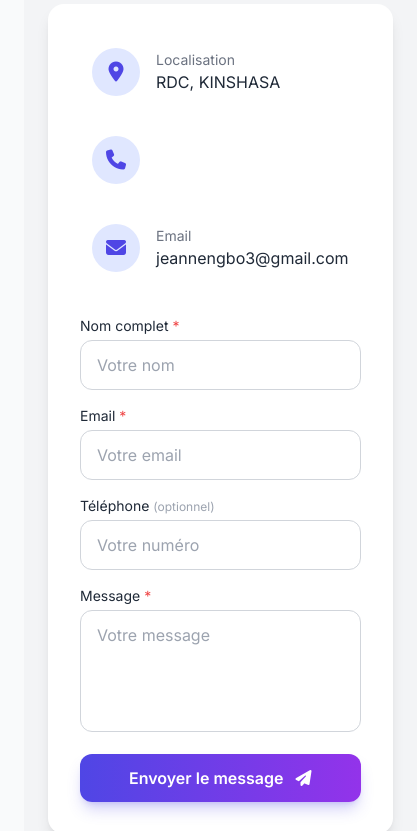
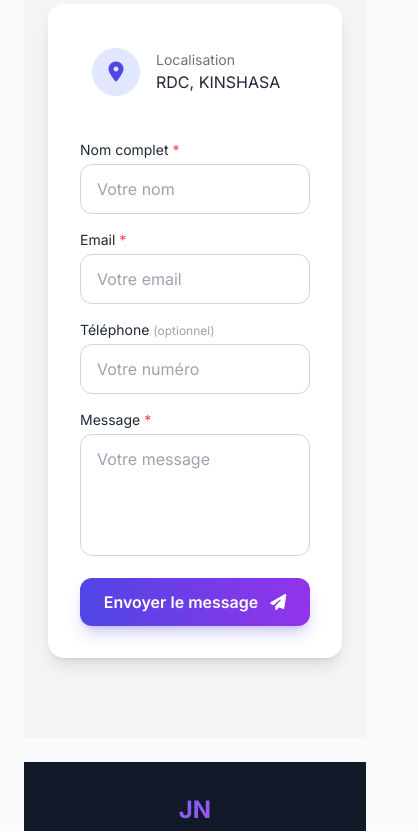
Before and after one commit to jeanne2007/forfolio_web, a plain HTML site: page index.html in a window 390 px wide. Shown: the part 6180-7011 px from the top of the page, 417 px wide, since content can reach past the window. Drawn offline with nearby package versions, Linux system fonts and the light colour scheme.

Commit message:
Remove contact information from index.html
Removed contact information sections including phone and email.

```diff
--- a/index.html
+++ b/index.html
@@ -492,22 +492,7 @@
                         </div>
                     </div>
 
-                    <div class="flex items-center gap-4 p-3 rounded-xl hover:bg-gray-50 dark:hover:bg-gray-700/50 transition">
-                        <div class="w-12 h-12 bg-indigo-100 dark:bg-indigo-900/30 rounded-full flex items-center justify-center text-indigo-600 text-xl">
-                            <i class="fas fa-phone"></i>
-                        </div>
 
-                    </div>
-
-                    <div class="flex items-center gap-4 p-3 rounded-xl hover:bg-gray-50 dark:hover:bg-gray-700/50 transition">
-                        <div class="w-12 h-12 bg-indigo-100 dark:bg-indigo-900/30 rounded-full flex items-center justify-center text-indigo-600 text-xl">
-                            <i class="fas fa-envelope"></i>
-                        </div>
-                        <div>
-                            <p class="text-sm text-gray-500 dark:text-gray-400">Email</p>
-                            <p class="font-medium">jeannengbo3@gmail.com</p>
-                        </div>
-                    </div>
                 </div>
 
                 <!-- Formulaire -->
```
